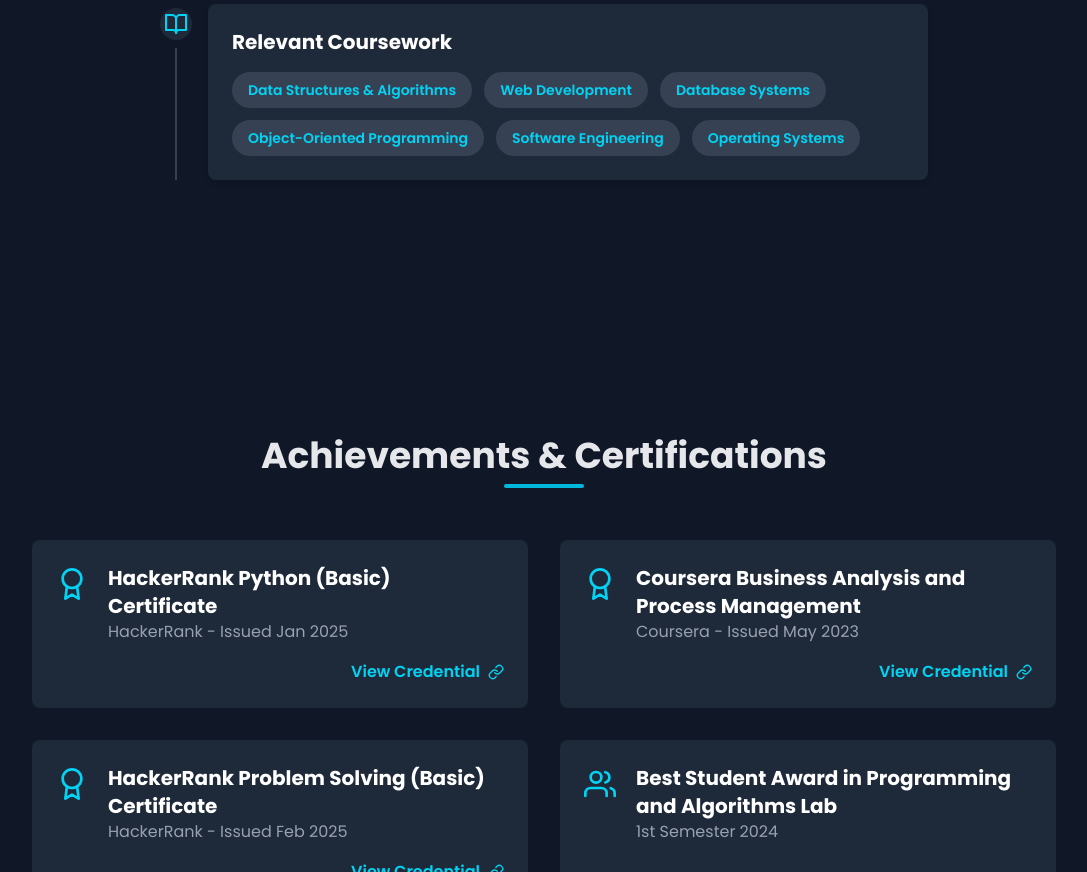
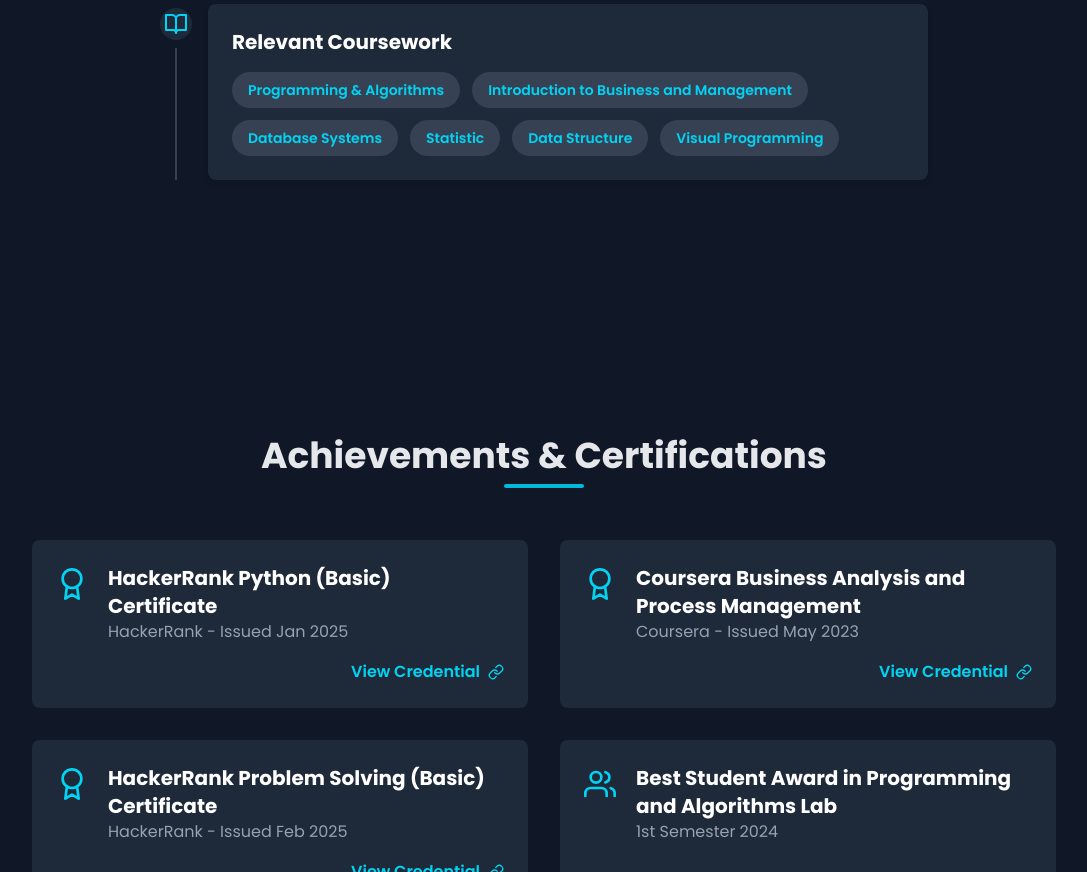
Before and after one commit to SlushyMint/My-Portfolio-Website, a plain HTML site: page index.html in a window 1280 px wide. Shown: the part 2151-3023 px from the top of the page, without its empty margins (96-1183 px from the left). Drawn offline with nearby package versions, Linux system fonts and the light colour scheme.

Commit message:
Update index.html

```diff
--- a/index.html
+++ b/index.html
@@ -160,12 +160,12 @@
                 Relevant Coursework
               </h3>
               <div class="flex flex-wrap gap-3 mt-4">
-                <span class="skill-badge">Data Structures & Algorithms</span>
-                <span class="skill-badge">Web Development</span>
+                <span class="skill-badge">Programming & Algorithms</span>
+                <span class="skill-badge">Introduction to Business and Management</span>
                 <span class="skill-badge">Database Systems</span>
-                <span class="skill-badge">Object-Oriented Programming</span>
-                <span class="skill-badge">Software Engineering</span>
-                <span class="skill-badge">Operating Systems</span>
+                <span class="skill-badge">Statistic</span>
+                <span class="skill-badge">Data Structure</span>
+                <span class="skill-badge">Visual Programming</span>
               </div>
             </div>
           </div>
```
